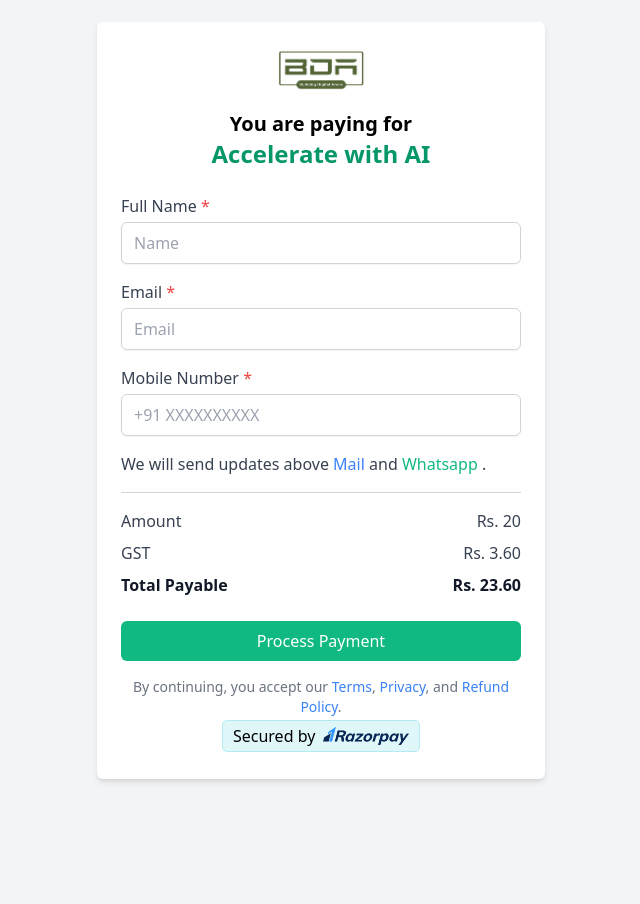
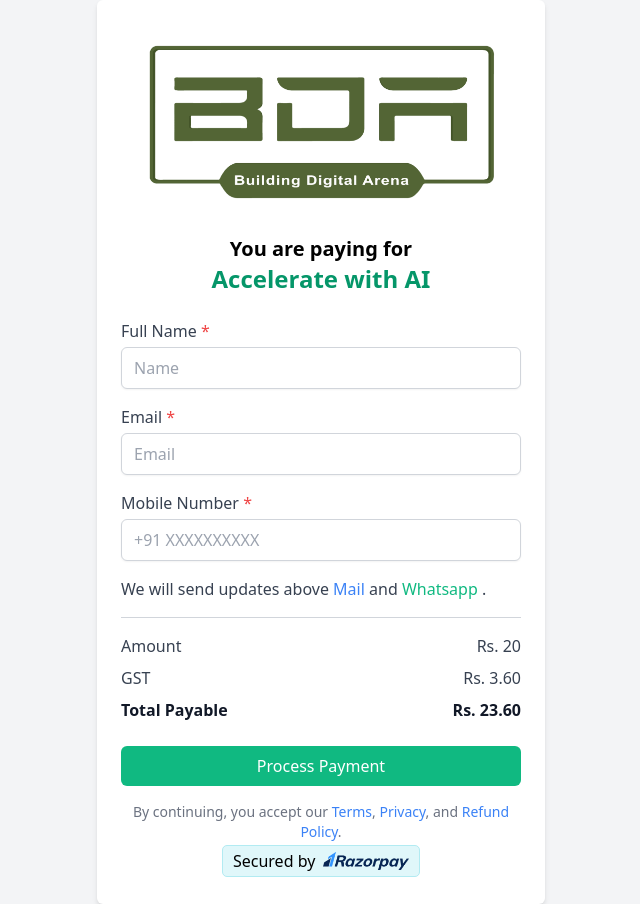
Before and after one commit to HimanshuGitCode/BDA-Final-Payment-Page, a plain HTML site: page index.html in a window 1280 px wide. Shown: the whole page, without its empty margins (319-959 px from the left). Before the commit the page ends 800 px from the top, so only its background shows below. Drawn offline with nearby package versions, Linux system fonts and the light colour scheme.

Commit message:
commit all

```diff
--- a/index.html
+++ b/index.html
@@ -9,7 +9,7 @@
 <body class="bg-gray-100 flex items-center justify-center min-h-screen">
     <div class="bg-white shadow-md rounded-md p-6 w-full max-w-md">
         <div class="text-center mb-6">
-            <img src="./img/logo.png" alt="Logo" class="mx-auto h-12 w-auto">
+            <img src="./img/logo.png" alt="Logo" style="width: 24rem; height: auto;" class="mx-auto">
             <h2 class="text-xl font-bold mt-4">You are paying for</h2>
             <h1 class="text-2xl font-bold text-green-600">Accelerate with AI</h1>
         </div>
```
